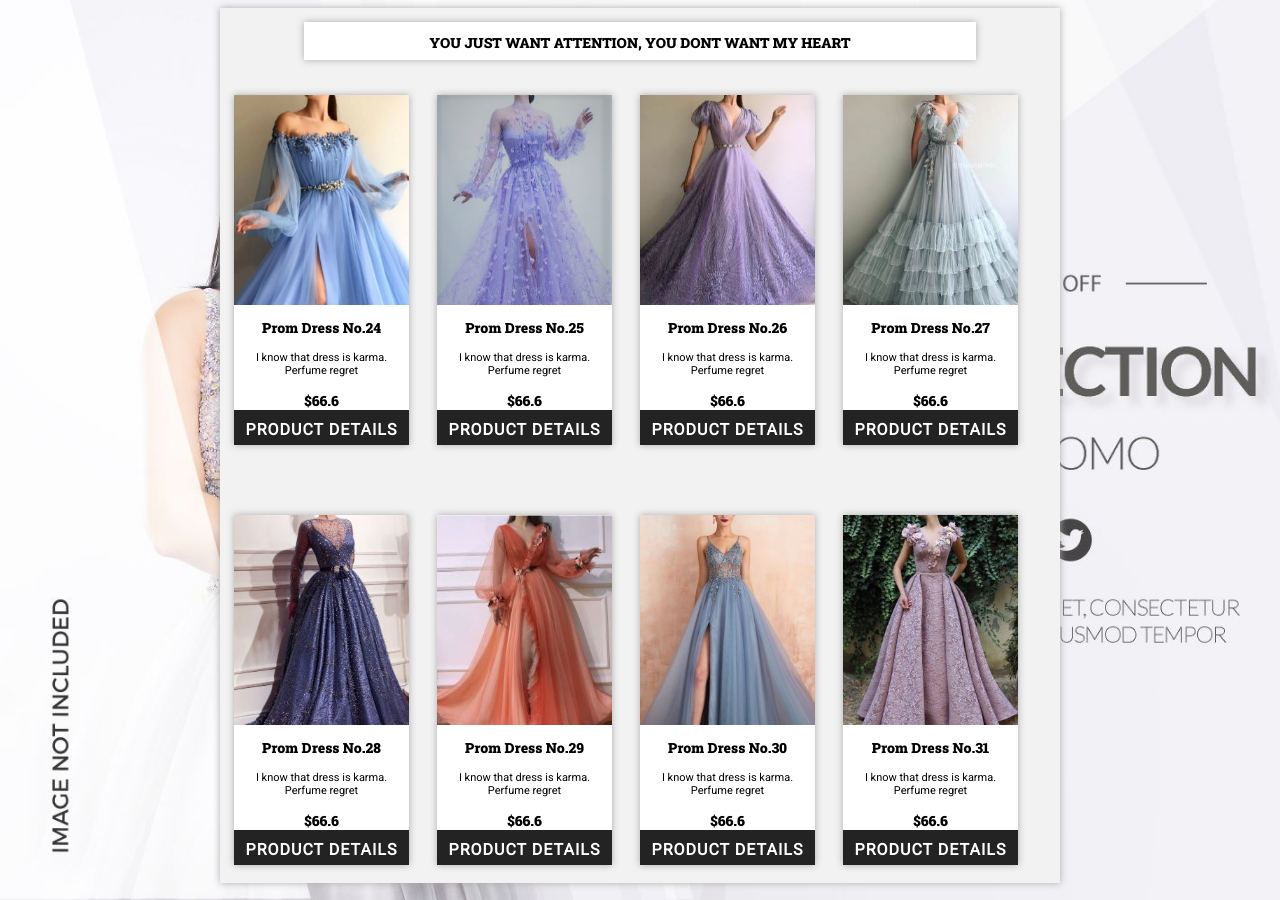
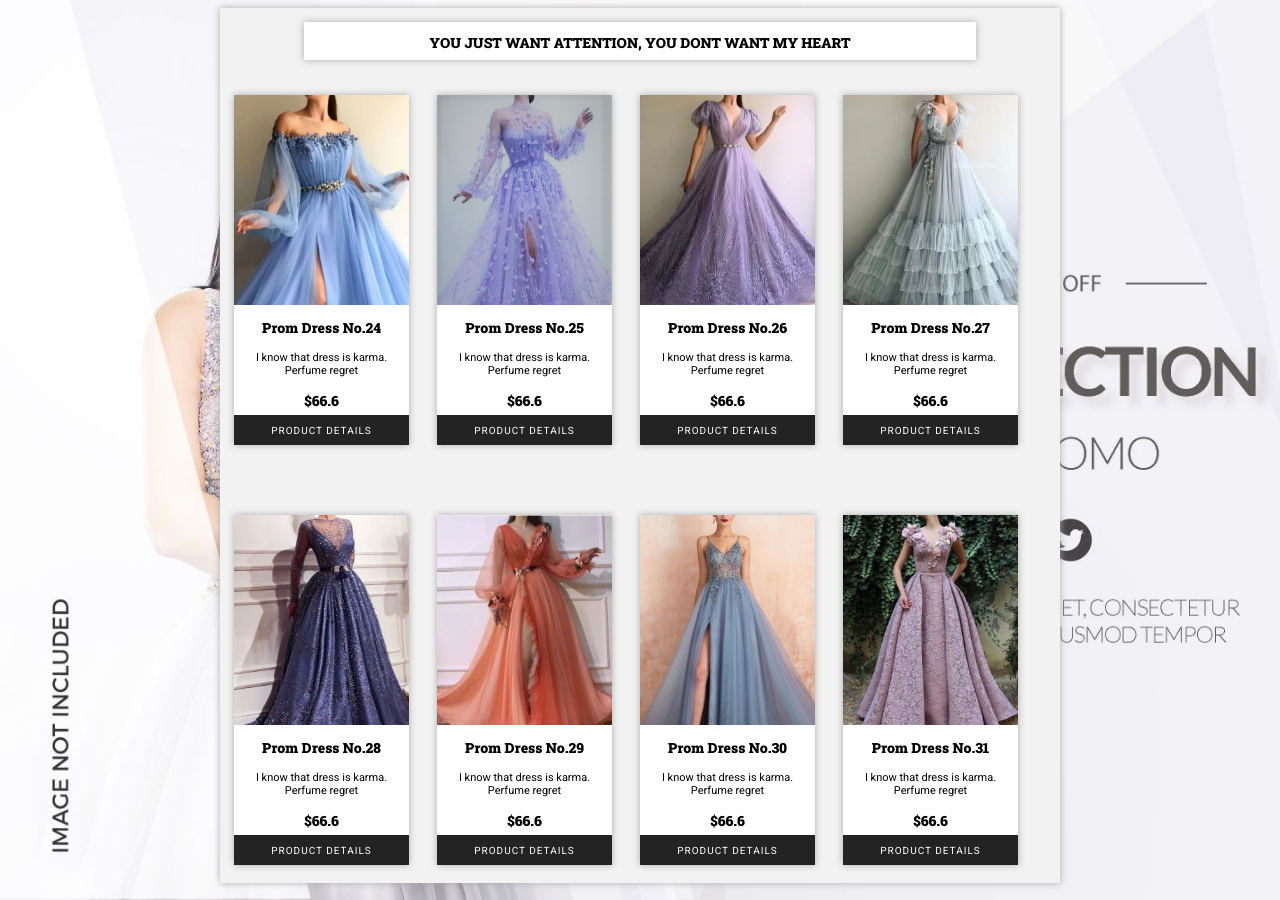
Before and after one commit to lanhlung086/T2009M_WEB, a PHP site: page /LapS4.html in a window 1280 px wide. Run offline with PHP 8.4, Linux system fonts and the light colour scheme.

Commit message:
bo sung LapS4

```diff
--- a/CSS/LapS4.css
+++ b/CSS/LapS4.css
@@ -64,13 +64,14 @@ span{
     float: bottom;
     text-align: center;
     width: 175px;
-    height: 35px;
+    height: 30px;
     padding-top: 10px;
     padding-bottom: 10px;
     position: absolute;
-    top: 315px;
-    font-weight: 600;
+    top: 320px;
+    font-weight: 400;
     letter-spacing: 1px;
+    font-size: 10px;
 }
 .p1{
     font-family: 'Roboto Slab', serif;
```
